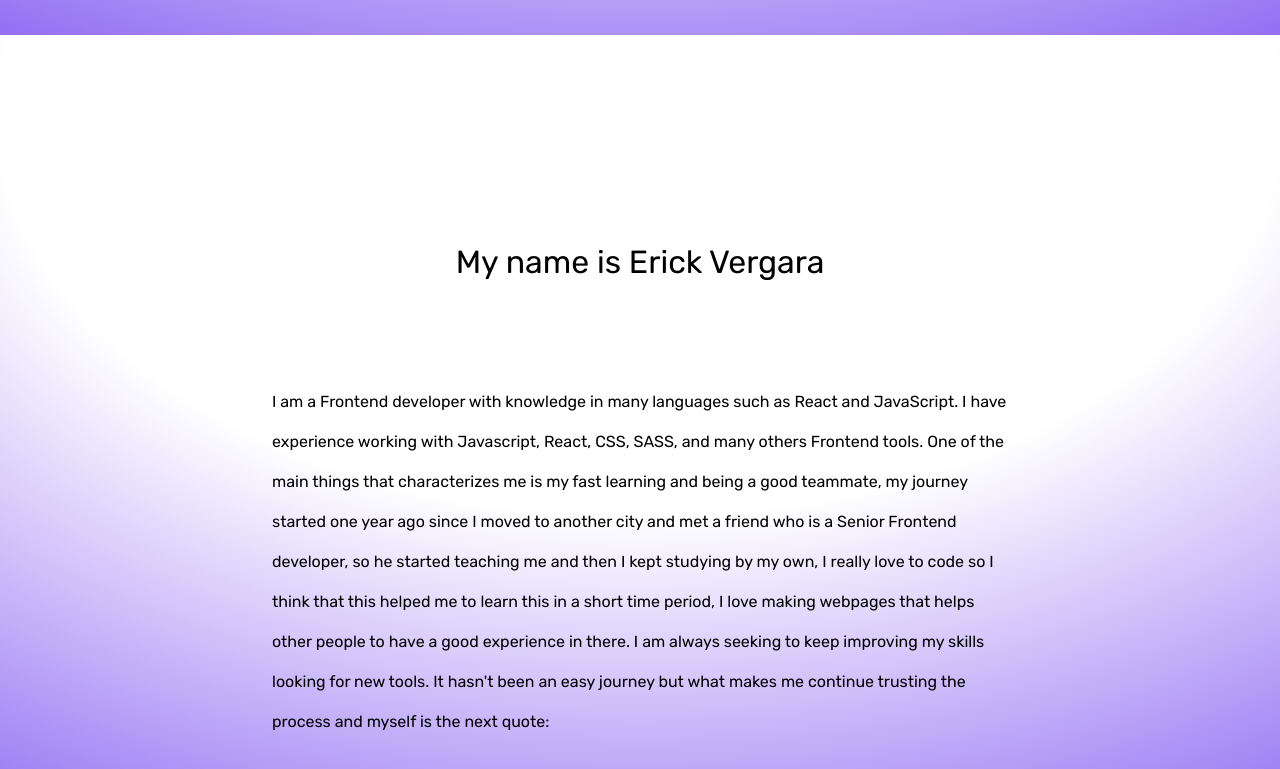
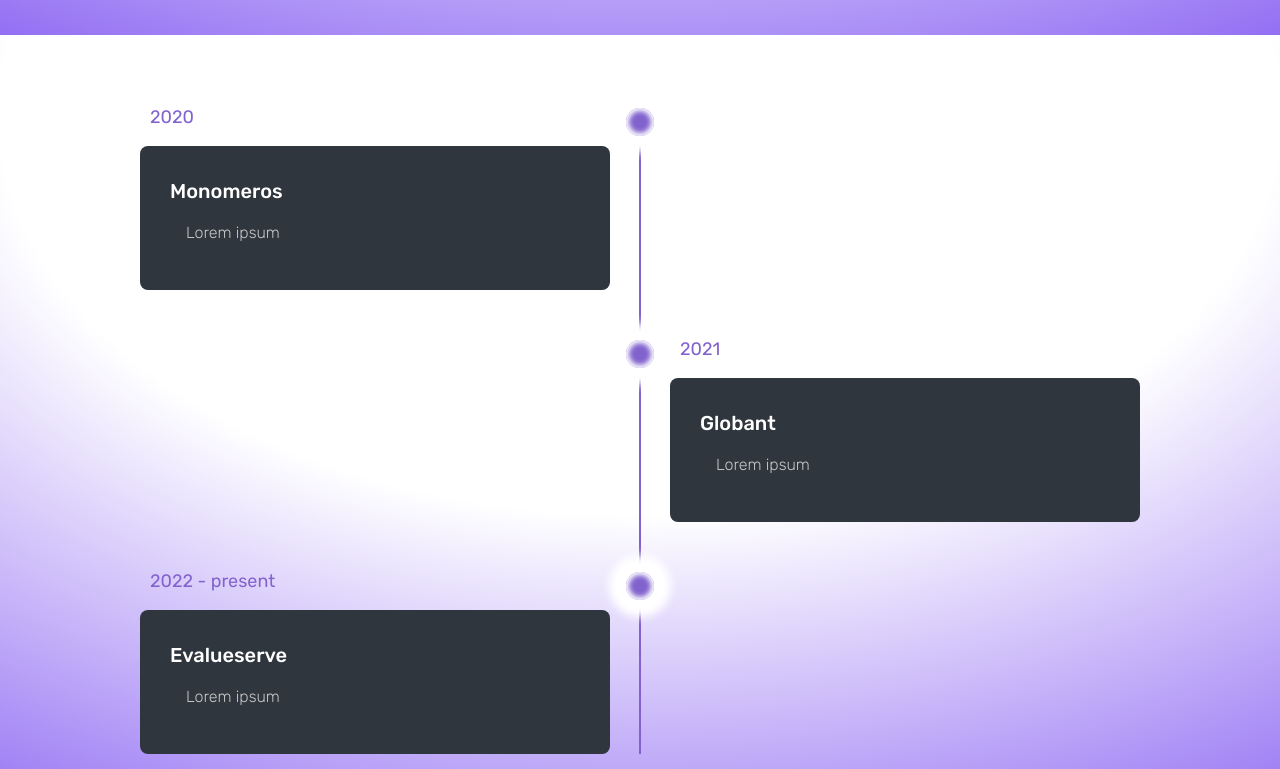
Before and after one commit to Erickvergara97/Erickvergara97.github.io, a React (Create React App) app: page / in a window 1280 px wide. Shown: the part 765-1534 px from the top of the page. Built offline with nearby package versions, Linux system fonts and the light colour scheme.

Commit message:
expereicne section v1

```diff
--- a/src/components/Experience.jsx
+++ b/src/components/Experience.jsx
@@ -1,24 +1,28 @@
 import React from 'react'
 import {ReactComponent as Globant} from "../assets/img/globant-logo.svg"
 import {ReactComponent as Evalueserve} from "../assets/img/Evalueserve-logo.svg"
-import Monomeros from "../assets/img/monomeros.png"
-import MonomerosDark from "../assets/img/LOGO-BLANCO-MONOMEROS.png"
+// import Monomeros from "../assets/img/monomeros.png"
+// import MonomerosDark from "../assets/img/LOGO-BLANCO-MONOMEROS.png"
 import styled from 'styled-components'
+import ExperienceTimeline from './experience/ExperienceTimeline'
 
 export default function Experience({isDarkMode}) {
   return (
-    <section style={{display: 'flex', flexFlow: 'row nowrap', alignItems: 'center', justifyContent: 'center', gap: '10px'}}>
-        <ExperienceCard isDarkMode={isDarkMode}>
+    <section style={{display: 'flex', justifyContent: 'center', alignItems: 'center', flexFlow: 'column nowrap'}}>
+        {/* <ExperienceCard isDarkMode={isDarkMode}>
         <div style={{width: '24rem', height: 'auto', display:'flex', justifyContent: 'center'}}>
         <img src={isDarkMode ? MonomerosDark : Monomeros}  alt="" />
         </div>
-        </ExperienceCard>
+        </ExperienceCard> */}
+        <div style={{display: 'flex', flexFlow: 'row nowrap', alignItems: 'center', justifyContent: 'center', gap: '10px'}}>
           <ExperienceCard isDarkMode={isDarkMode}>
               <Globant width='24rem' fill={isDarkMode ? '#ffff' : ''}/>
           </ExperienceCard>
           <ExperienceCard isDarkMode={isDarkMode}>
               <Evalueserve width='24rem' fill={isDarkMode ? '#ffff' : '#4C4C4D'}/>
           </ExperienceCard>
+        </div>
+        <ExperienceTimeline/>
     </section>
   )
 }
--- /dev/null
+++ b/src/components/experience/ExperienceTimeline.jsx
@@ -0,0 +1,130 @@
+import React from 'react'
+import styled from 'styled-components'
+
+export default function ExperienceTimeline() {
+  return (
+    <TimelineSection className='timeline-section'>
+        <div className='timeline-items'>
+            <div className='timeline-item'>
+                <div className='timeline-dot'></div>
+                <div className='timeline-date'>2020</div>
+                <div className='timeline-content'>
+                    <h3>Monomeros</h3>
+                    <p>Lorem ipsum</p>
+                </div>
+            </div>
+            <div className='timeline-item'>
+                <div className='timeline-dot'></div>
+                <div className='timeline-date'>2021</div>
+                <div className='timeline-content'>
+                    <h3>Globant</h3>
+                    <p>Lorem ipsum</p>
+                </div>
+            </div>
+            <div className='timeline-item'>
+                <div className='timeline-dot'></div>
+                <div className='timeline-date'>2022 - present</div>
+                <div className='timeline-content'>
+                    <h3>Evalueserve</h3>
+                    <p>Lorem ipsum</p>
+                </div>
+            </div>
+        </div>
+    </TimelineSection>
+  )
+}
+
+const TimelineSection = styled.div`
+    /* background-color: #24292d; */
+    min-height: 100vh;
+    width: 100%;
+    padding: 100px 15px;
+
+    .timeline-items{
+        max-width: 1000px;
+        margin: auto;
+        display: flex;
+        flex-wrap: wrap;
+        position: relative;
+
+        &::before{
+            content: '';
+            position: absolute;
+            width: 2px;
+            height: 100%;
+            background-color: ${({ theme }) => theme.accent };
+            left: calc(50% - 1px);
+        }
+    }
+
+    .timeline-item{
+        margin-bottom: 40px;
+        width: 100%;
+        position: relative;
+
+        &:nth-child(odd){
+            padding-right: calc(50% + 30px);
+        }
+
+        &:nth-child(even){
+            padding-left: calc(50% + 30px);
+        }
+
+        &:last-child{
+            margin-bottom: 0;
+        }
+    }
+
+    .timeline-content{
+        background-color: #2f363e;
+        padding: 30px;
+        border-radius: 8px;
+        h3{
+            font-size: 20px;
+            color: #ffffff;
+            margin: 0 0 10px;
+            text-transform: capitalize;
+            font-weight: 500;
+        }
+        p{
+            color: #c8c8c8;
+            font-size: 16px;
+            font-weight: 300;
+            line-height: 22px;
+        }
+    }
+
+    .timeline-dot{
+        height: 28px;
+        width: 28px;
+        background-color: ${({ theme }) => theme.accent };
+        position: absolute;
+        left: calc(50% - 14px);
+        border-radius: 50%;
+        top: 10px;
+        box-shadow: inset 0 0 5px 3px ${({ theme }) => theme.navbar },0 0 8px 17px ${({ theme }) => theme.navbar };
+    }
+
+    .timeline-date{
+        font-size: 18px;
+        color: ${({ theme }) => theme.accent };
+        margin: 6px 10px 15px;
+    }
+
+    @media(max-width: 767px){
+        .timeline-items::before{
+            left: 7px;
+        }
+
+        .timeline-item:nth-child(odd){
+            padding-right: 0;
+        }
+        .timeline-item:nth-child(odd),
+        .timeline-item:nth-child(even){
+            padding-left: 37px;
+        }
+        .timeline-dot{
+            left: -6px;
+        }
+    }
+`
--- a/src/components/navbar/switchButton.jsx
+++ b/src/components/navbar/switchButton.jsx
@@ -1,14 +1,20 @@
 import React, { useState } from 'react'
+import { useEffect } from 'react';
 import { IoMoonOutline, IoSunnyOutline } from 'react-icons/io5'
 import styled from 'styled-components'
 
 export default function SwitchButton({ isDarkMode, setIsDarkMode }) {
+
     const [isToggled, setIsToggled] = useState(false);
-    //FIX: darkmode state usage
+
     const toggleSwitch = () => {
       setIsToggled(!isToggled);
       setIsDarkMode(!isToggled)
     };
+
+    useEffect(() => {
+        setIsToggled(isDarkMode)
+    },[isDarkMode])
 
     return (
     <Switch onClick={toggleSwitch} isToggled={isToggled}>
```
Lines whose indentation alone changed are shown as unchanged.
